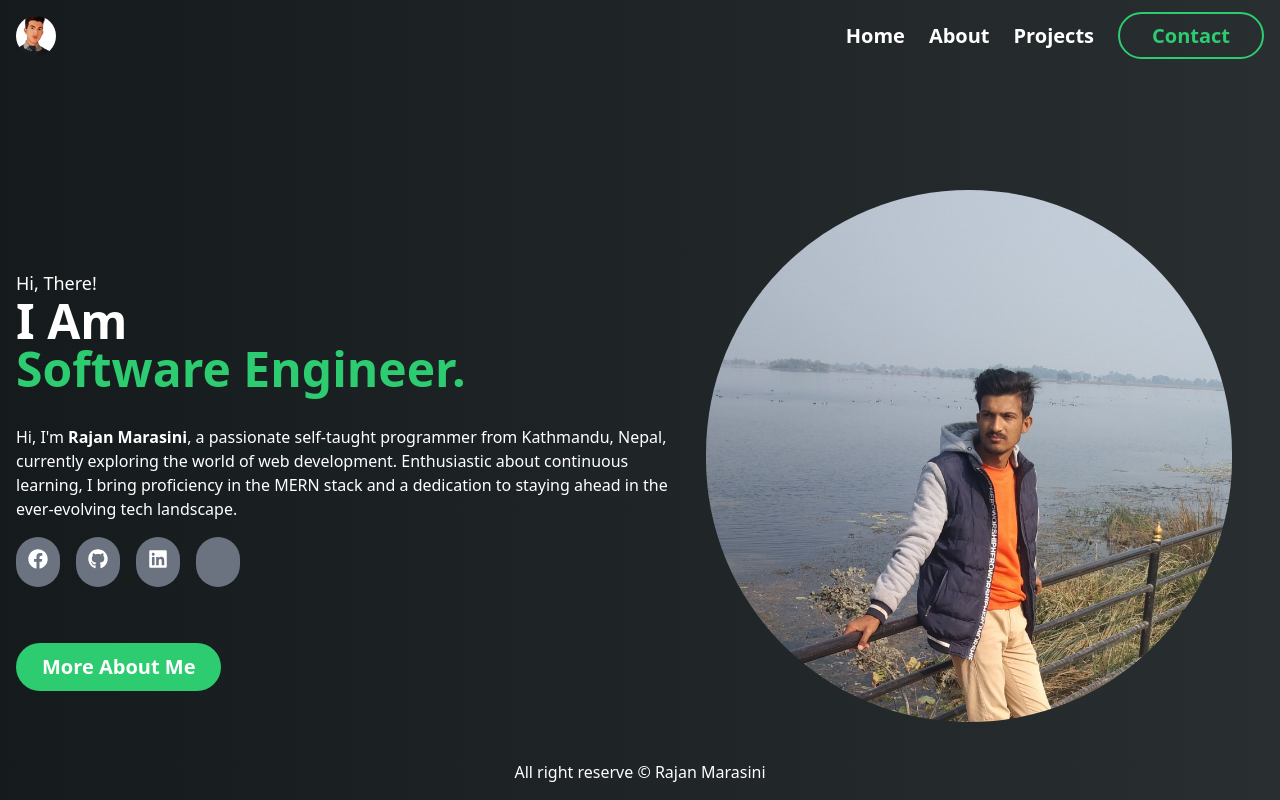
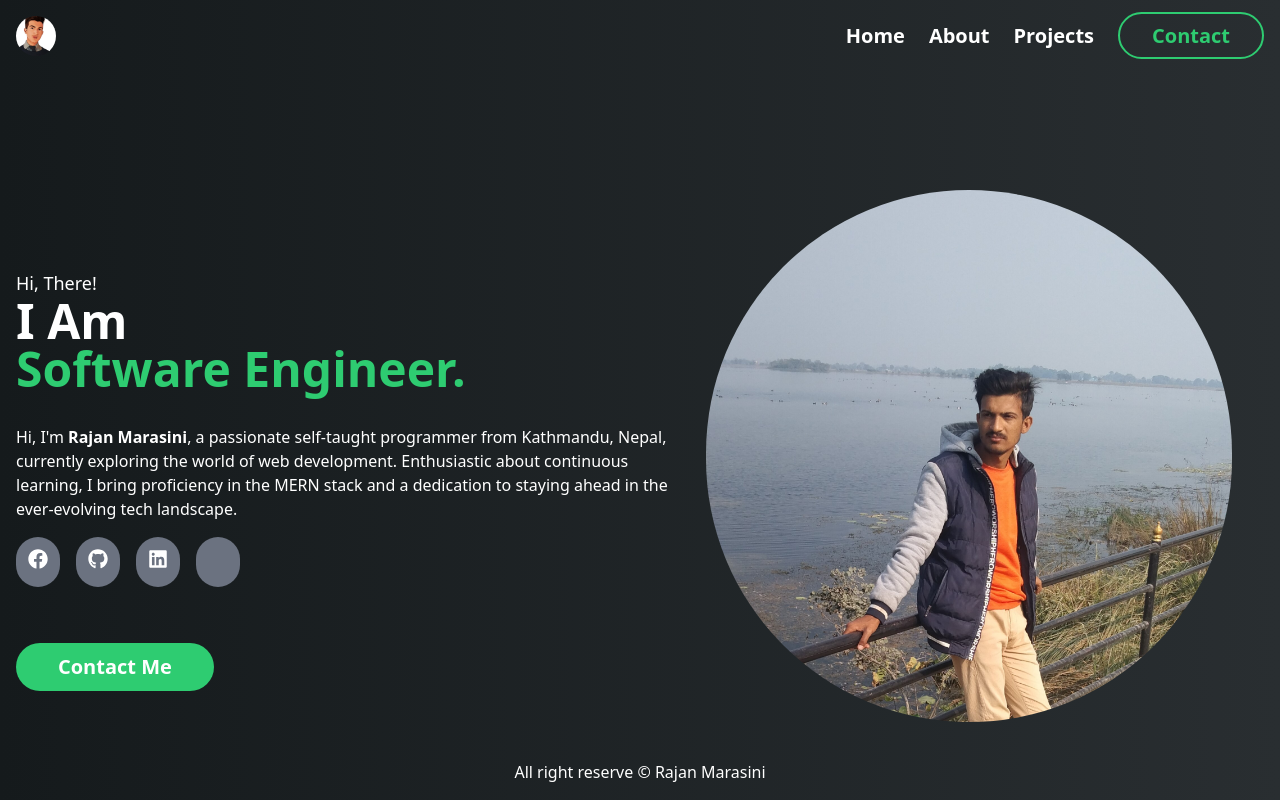
Before and after one commit to rajan-marasini/portfolio, a React (Vite) app in the folder client/: page / in a window 1280 px wide. Shown: the top 800 px of the page. Built offline with nearby package versions, Linux system fonts and the light colour scheme; no server answers; some icons are missing.

Commit message:
updated cta

```diff
--- a/client/src/Components/Hero.jsx
+++ b/client/src/Components/Hero.jsx
@@ -107,9 +107,9 @@ const Hero = () => {
                     </div>
 
                     <div className="more">
-                        <a href="#about">
-                            <button className="bg-primary px-6 py-2 rounded-full hover:bg-transparent hover:text-primary border-2 border-transparent font-semibold text-xl hover:border-primary transition-all duration-300 ease-in mt-10">
-                                More About Me
+                        <a href="#contact">
+                            <button className="bg-primary px-10 py-2 rounded-full hover:bg-transparent hover:text-primary border-2 border-transparent font-semibold text-xl hover:border-primary transition-all duration-300 ease-in mt-10">
+                                Contact Me
                             </button>
                         </a>
                     </div>
```
